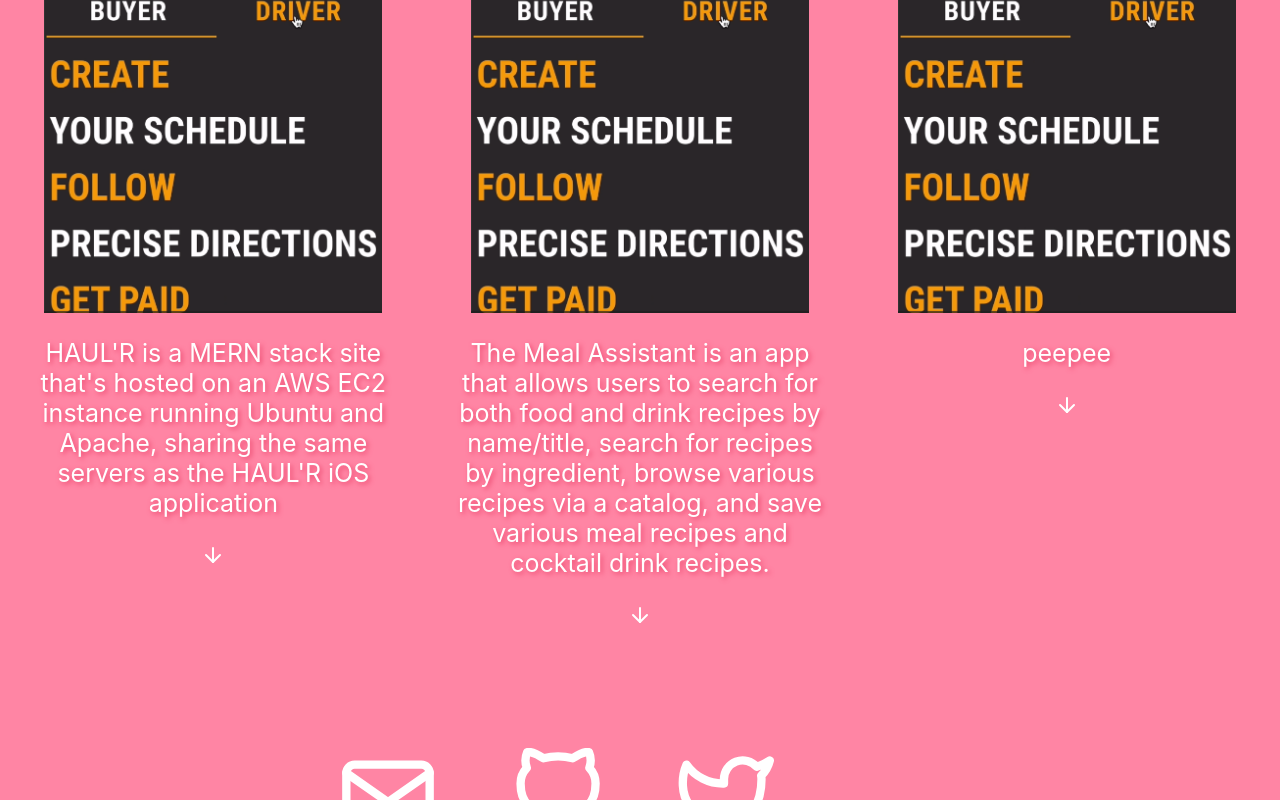
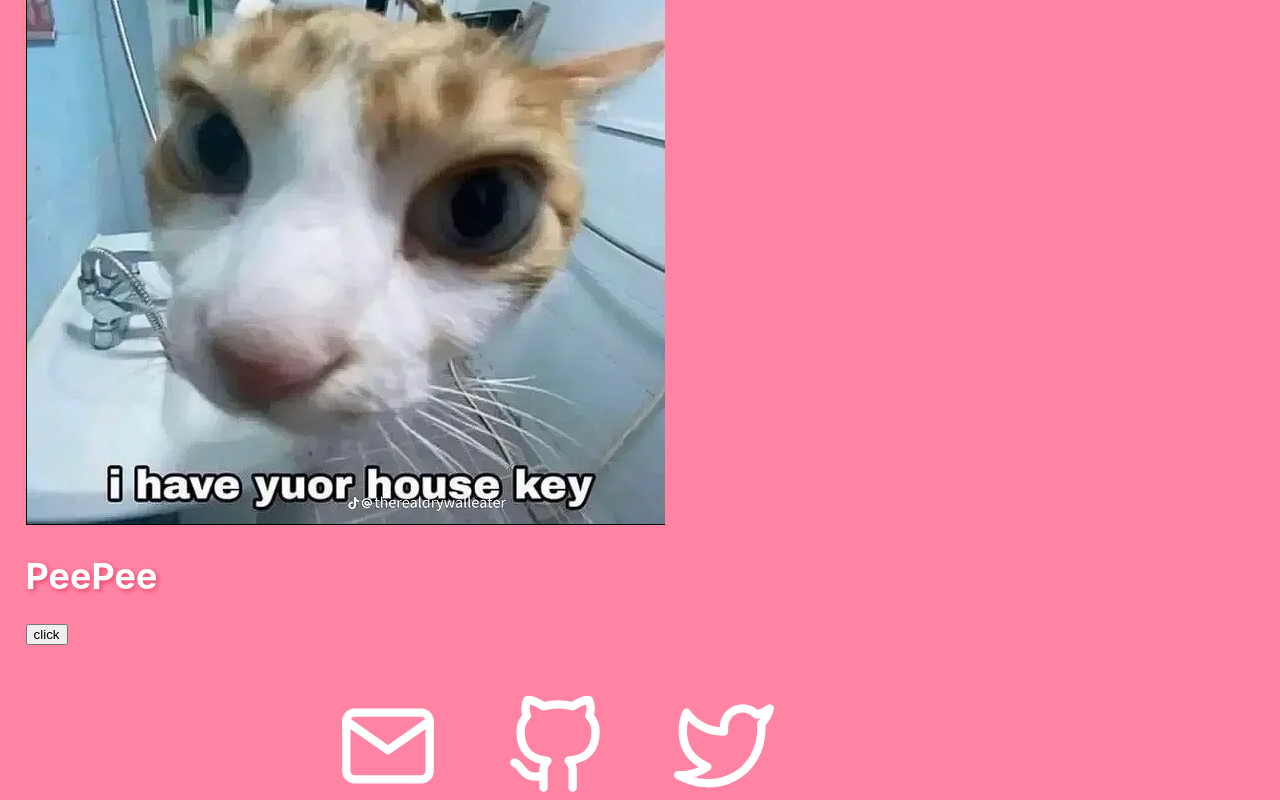
Before and after one commit to strawberryboar/Athenas-Portfolio, a React (Create React App) app: page / in a window 1280 px wide. Shown: the part 2000-2800 px from the top of the page. Built offline with nearby package versions, Linux system fonts and the light colour scheme; some icons are missing.

Commit message:
Trying to fix collapse

```diff
--- a/package.json
+++ b/package.json
@@ -8,6 +8,7 @@
     "@testing-library/user-event": "^13.5.0",
     "animate.css": "^4.1.1",
     "react": "^18.2.0",
+    "react-collapse": "^5.1.1",
     "react-dom": "^18.2.0",
     "react-in-viewport": "^1.0.0-alpha.30",
     "react-intersection-observer": "^9.4.3",
--- a/src/components/LinkButton.js
+++ b/src/components/LinkButton.js
@@ -1,37 +1,52 @@
 import React, { useState } from "react";
 import './LinkButton.css';
+import DownArrow from '../assets/DownArrow.svg';
+import { Collapse } from "react-collapse";
 import catPng from '../assets/cat.png';
 import HaulrScreen from '../assets/haulrscreen.png';
 
 export default function LinkButton() {
 
-    const [isShown, setIsShown] = useState(false);
-    const [imgOpacity, setImgOpacity] = useState(1);
+    const [open, setOpen] = useState(false);
 
     return(
-        <div className='btnDiv'>
-        <img src={HaulrScreen}
-            onMouseEnter={() => {
-                setImgOpacity(0.5)
-                setIsShown(true)
+        <div>
+            <button
+onClick={() => setOpen(open)}
+aria-controls="example-collapse-text"
+aria-expanded={(open === 1)? true : false}>
+click
+</button>
+<Collapse in={open}>
+<div id="example-collapse-text">
+This is a longer card with supporting text below as a natural
+    lead-in to additional content. This content is a little bit longer.
+</div>
+</Collapse>
+        </div>
+        // <div className='btnDiv'>
+        // <img src={HaulrScreen}
+        //     onMouseEnter={() => {
+        //         setImgOpacity(0.5)
+        //         setIsShown(true)
 
-            }}
-            onMouseLeave={() => {
-                setImgOpacity(1)
-                setIsShown(false)
-            }}
-            style={{opacity: imgOpacity}}>
-        </img>
-            {isShown && (
-                <div className='linkBtn'
-                onMouseEnter={() => {
-                    setIsShown(true)
-                    setImgOpacity(0.5)
-                }}
-                onMouseLeave={() => setIsShown(false)}>
-                    <a href='https://strawberryboar.github.io/Meal-Assistant/' target="_blank">nyoom</a>
-                </div>
-            )}
-        </div>
+        //     }}
+        //     onMouseLeave={() => {
+        //         setImgOpacity(1)
+        //         setIsShown(false)
+        //     }}
+        //     style={{opacity: imgOpacity}}>
+        // </img>
+        //     {isShown && (
+        //         <div className='linkBtn'
+        //         onMouseEnter={() => {
+        //             setIsShown(true)
+        //             setImgOpacity(0.5)
+        //         }}
+        //         onMouseLeave={() => setIsShown(false)}>
+        //             <a href='https://strawberryboar.github.io/Meal-Assistant/' target="_blank">nyoom</a>
+        //         </div>
+        //     )}
+        // </div>
     )
 }
--- a/src/pages/Homepage.js
+++ b/src/pages/Homepage.js
@@ -1,5 +1,5 @@
 import React, { useRef, useState } from 'react';
-// import { useInView } from 'react-intersection-observer';
+import { useInView } from 'react-intersection-observer';
 import catPng from '../assets/cat.png';
 import { Link } from 'react-router-dom';
 import './Homepage.css';
@@ -84,9 +84,9 @@
             <h2>website</h2>
             </div>
             <div className='projBoxContain'>
-            <div className='projBox'>
+            {/* <div className='projBox'>
                 <LinkButton />
-                <p>HAUL'R is a MERN stack site that's hosted on an AWS EC2 instance running Ubuntu and Apache, sharing the same servers as the HAUL'R iOS application</p>
+                <p>MERN stack site that's hosted on an AWS EC2 instance running Ubuntu and Apache, sharing the same servers as the HAUL'R iOS application</p>
                 <a className='techBtn'
                 onClick={() => setIsShown(!isShown)}><DownArrow/></a>
                 {isShown &&
@@ -99,12 +99,11 @@
             </ul>
                 }
 
-            </div>
-            <div className='projBox'>
+            </div> */}
+            {/* <div className='projBox'>
                 <LinkButton />
                 <p>The Meal Assistant is an app that allows users to search for both food and drink recipes by name/title, search for recipes by ingredient, browse various recipes via a catalog, and save various meal recipes and cocktail drink recipes.</p>
-                {/* Insert dropdown here */}
-                {/* display none until button is clicked? */}
+
                 <a className='techBtn'
                 onClick={() => setIsShown(!isShown)}><DownArrow/></a>
                 {isShown &&
@@ -116,8 +115,8 @@
                     <li>AJAX API Requests</li>
                 </ul>
                 }
-            </div>
-            <div className='projBox'>
+            </div> */}
+            {/* <div className='projBox'>
                 <LinkButton />
                 <p>peepee</p>
                 <div className='techBox'>
@@ -127,8 +126,14 @@
                 <p>poopoo</p>
                 }
                 </div>
+            </div> */}
             </div>
-            </div>
+        </div>
+        <div className='projBox'>
+            <img src={catPng}/>
+            <h1>PeePee</h1>
+            <LinkButton/>
+
         </div>
         <div className='backToTop'>
                 <Link href='/'  onClick={() => {
```
Also changed, not shown: 1 other file (tests, documents, lock files or other folders).
